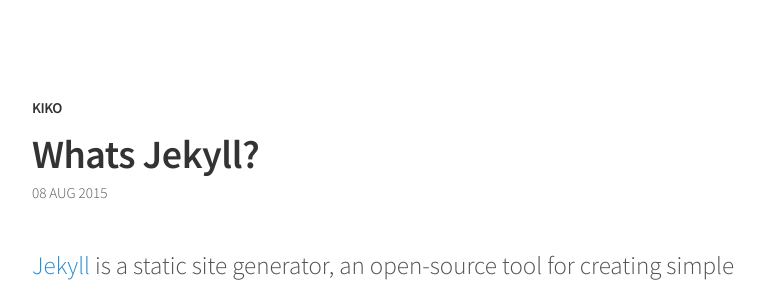
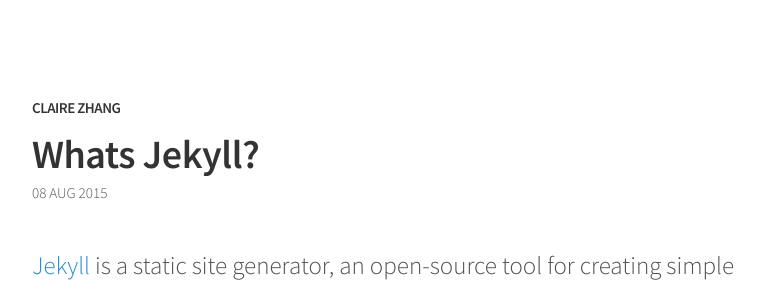
Before and after one commit to Purpleyou/Purpleyou.github.io, a Jekyll site: the page built from _posts/2015-08-08-whats-jekyll.md, in a window 1280 px wide. Shown: the top 293 px of the page, without its empty margins (248-1013 px from the left). Built offline with Jekyll 4.4.1, drawn with Linux system fonts in a browser that asks for light colours.

Commit message:
Third commit

```diff
--- a/_config.yml
+++ b/_config.yml
@@ -3,11 +3,11 @@
 # # # # # # # #
 
 # Basic
-name:               "Kiko"
+name:               "Claire Zhang"
 description:        "a clean, lightweight and minimalistic blog theme for jekyll"
 
 # jekyll-seo-tag, see: http://www.rubydoc.info/gems/jekyll-seo-tag/1.2.0
-url:                "//kiko.gfjaru.com"
+url:                "//Purpleyou.github.io"
 author:             "gfjaru"
 twitter:
   username:         "gfjaru"
```
Also changed, not shown: about.md (+1 -1 lines).
